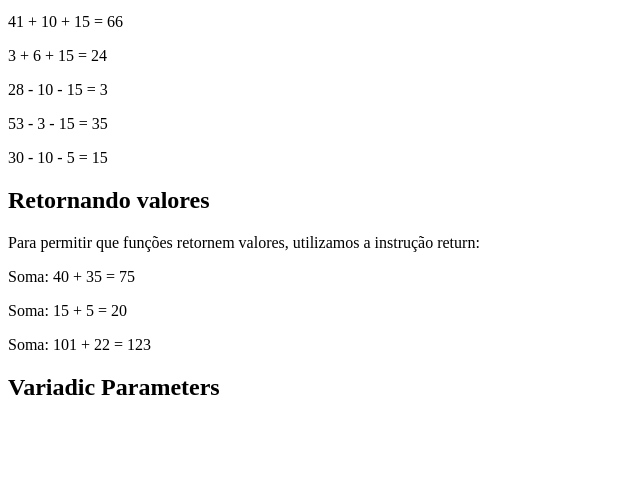
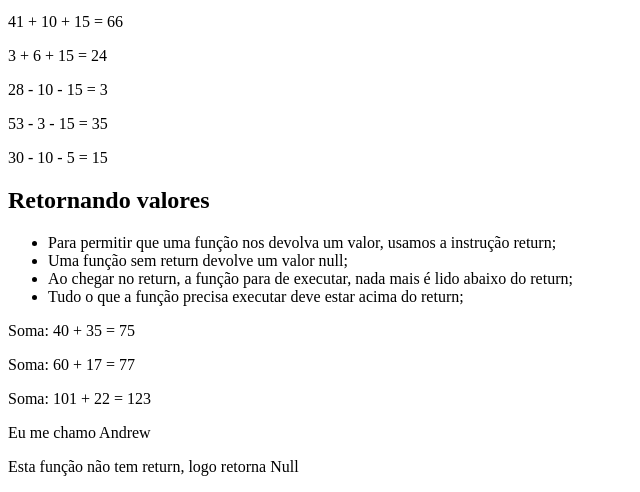
Before and after one commit to AndrewHGomes/Aprendendo-PHP, a PHP site: page / in a window 1280 px wide. Shown: the part 1325-1817 px from the top of the page, without its empty margins (0-640 px from the left). Before the commit the page ends 1720 px from the top, so only its background shows below. Run offline with PHP 8.4, Linux system fonts and the light colour scheme.

Commit message:
Retorno das funções

```diff
--- a/13-funcoes/index.php
+++ b/13-funcoes/index.php
@@ -192,7 +192,12 @@
 
       <h2>Retornando valores</h2>
 
-      <p>Para permitir que funções retornem valores, utilizamos a instrução return:</p>
+      <ul>
+        <li>Para permitir que uma função nos devolva um valor, usamos a instrução return;</li>
+        <li>Uma função sem return devolve um valor null;</li>
+        <li>Ao chegar no return, a função para de executar, nada mais é lido abaixo do return;</li>
+        <li>Tudo o que a função precisa executar deve estar acima do return;</li>
+      </ul>
 
       <?php
 
@@ -204,18 +209,40 @@
 
       echo somaDoisValores(40, 35);
 
-      echo somaDoisValores(15, 5);
+      echo somaDoisValores(60, 17);
 
       echo somaDoisValores(101, 22);
 
+      $meuNome = "Andrew";
+
+      if (avaliarNome($meuNome)) {
+        echo "<p>Eu me chamo $meuNome</p>";
+      } else {
+        echo "<p>Nome está incorreto!</p>";
+      }
+
+      function avaliarNome($nome)
+      {
+        if ($nome === "Andrew") {
+          return true;
+        } else {
+          return false;
+        }
+      }
+
+      function teste()
+      {
+        //
+      }
+
+      if (teste() === null) {
+        echo "<p>Esta função não tem return, logo retorna Null</p>";
+      }
 
       ?>
 
     </section>
     <section>
-
-      <h2>Variadic Parameters</h2>
-
 
     </section>
 
```
